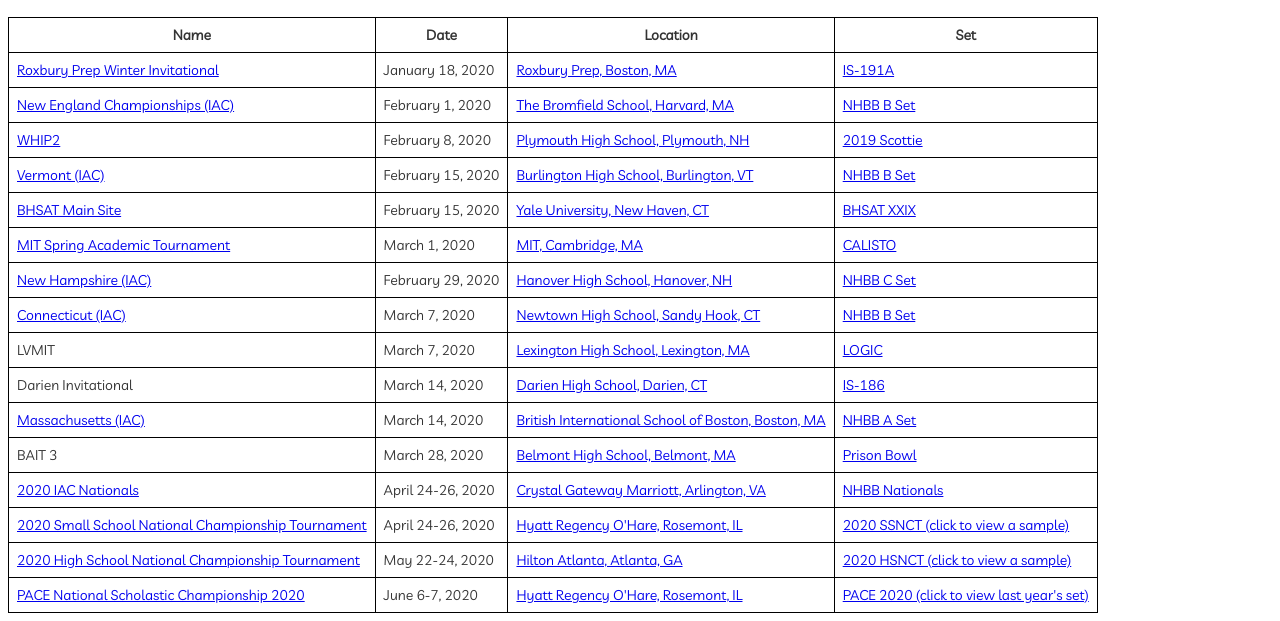
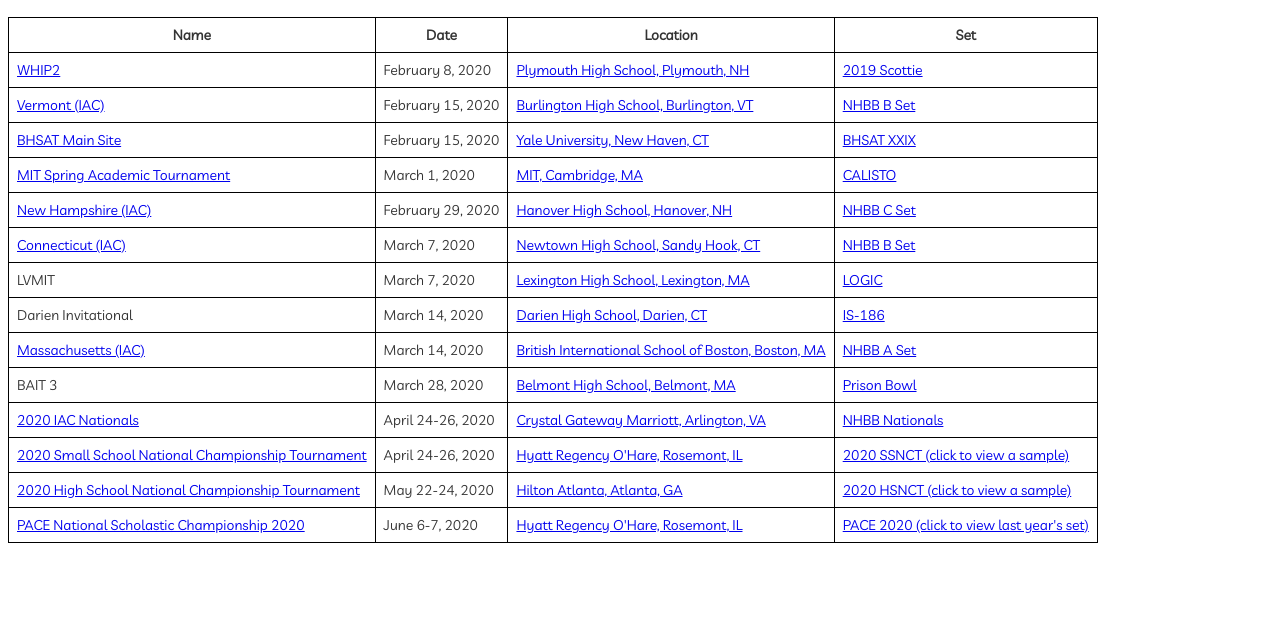
Before and after one commit to vcpavao/nequizbowl, a website: page index.html in a window 1280 px wide. Shown: the part 244-865 px from the top of the page. After the commit the page ends 800 px from the top, so only its background shows below. Drawn offline with Linux system fonts and the light colour scheme.

Commit message:
Update index.html

```diff
--- a/index.html
+++ b/index.html
@@ -23,18 +23,6 @@
           <th>Date</th>
           <th>Location</th>
           <th>Set</th>
-        </tr>
-        <tr onmouseover="this.style.backgroundColor='#ffff66';" onmouseout="this.style.backgroundColor='#FFFFFF';">
-          <td><a href="https://www.naqt.com/stats/school/hosted.jsp?org_id=94252">Roxbury Prep Winter Invitational</a></td>
-          <td>January 18, 2020</td>
-          <td><a href="https://goo.gl/maps/RWAoPiG48Anuo1Jf7">Roxbury Prep, Boston, MA</a></td>
-          <td><a href="https://www.naqt.com/samples/">IS-191A</a></td>
-        </tr>
-        <tr onmouseover="this.style.backgroundColor='#ffff66';" onmouseout="this.style.backgroundColor='#FFFFFF';">
-          <td><a href="https://www.historybowl.com/new-england-championships/">New England Championships (IAC)</a></td>
-          <td>February 1, 2020</td>
-          <td><a href="https://goo.gl/maps/Dofz8bDLP7xWcRwu8">The Bromfield School, Harvard, MA</a></td>
-          <td><a href="https://www.historybowl.com/2018-2019-regional-and-state-tournament-questions/">NHBB B Set</a></td>
         </tr>
         <tr onmouseover="this.style.backgroundColor='#ffff66';" onmouseout="this.style.backgroundColor='#FFFFFF';">
           <td><a href="https://hsquizbowl.org/forums/viewtopic.php?f=1&t=23415">WHIP2</a></td>
```
